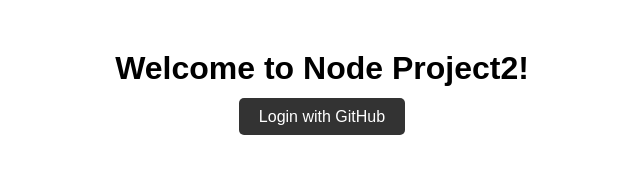
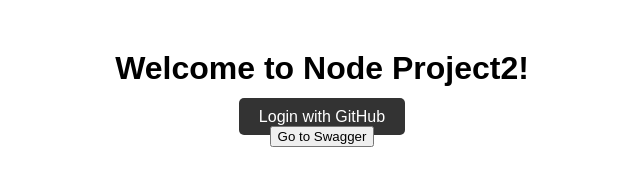
Before and after one commit to ivanmakarov7ch/cse-341-node-project2, a website: page public/index.html in a window 1280 px wide. Shown: the whole page, without its empty margins (318-958 px from the left). Drawn offline with Linux system fonts and the light colour scheme; no server answers.

Commit message:
Some design

```diff
--- a/public/index.html
+++ b/public/index.html
@@ -11,7 +11,9 @@
   <div id="auth">
     <!--Login/Logout buttons will appear here-->
   </div>
-
+  <div>
+    <button a href="https://cse-341-node-project2.onrender.com">Go to Swagger</button>
+  </div>
   <script src="/js/main.js"></script>
 </body>
 </html>
```
